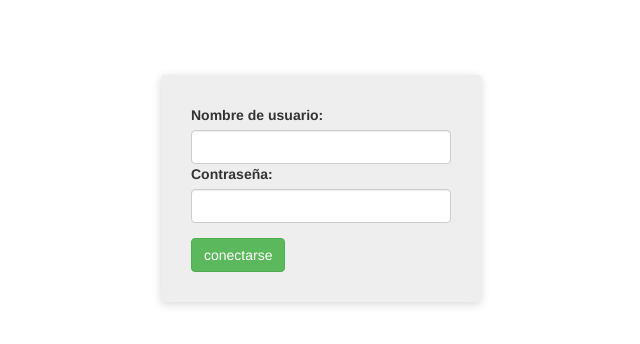
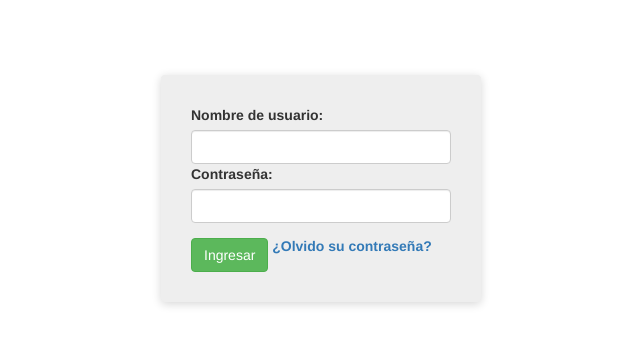
Before and after one commit to Jennifer014/DJSystem, a plain HTML site: page index.html in a window 1280 px wide. Shown: the whole page, without its empty margins (319-959 px from the left). Drawn offline with nearby package versions, Linux system fonts and the light colour scheme.

Commit message:
Agregar vinculo de olvidar contraseña

```diff
--- a/css/login.css
+++ b/css/login.css
@@ -12,6 +12,12 @@ html{
 	width: 320px;
 	box-shadow: 0px 2px 10px #d6d6d6;
 }
+
 input[type="submit"]{
 	margin-top: 15px;
 }
+
+#olvCon{
+	display: inline;
+	margin-bottom: 20px;
+}
--- a/index.html
+++ b/index.html
@@ -15,8 +15,11 @@
 				<label>Nombre de usuario:</label>
 				<input type="text" name="username" id="username" class="form-control">
 				<label>Contraseña:</label>
-				<input type="text" name="password" id="password" class="form-control">
-				<input type="submit"class="btn btn-success" value = "conectarse">
+				<input type="password" name="password" id="password" class="form-control">
+				<input type="submit"class="btn btn-success" value = "Ingresar">
+				<label id = "olvCon">
+					<a href=#>¿Olvido su contraseña?<a>
+				</label>
 			</form>
 		</div>
 
```
